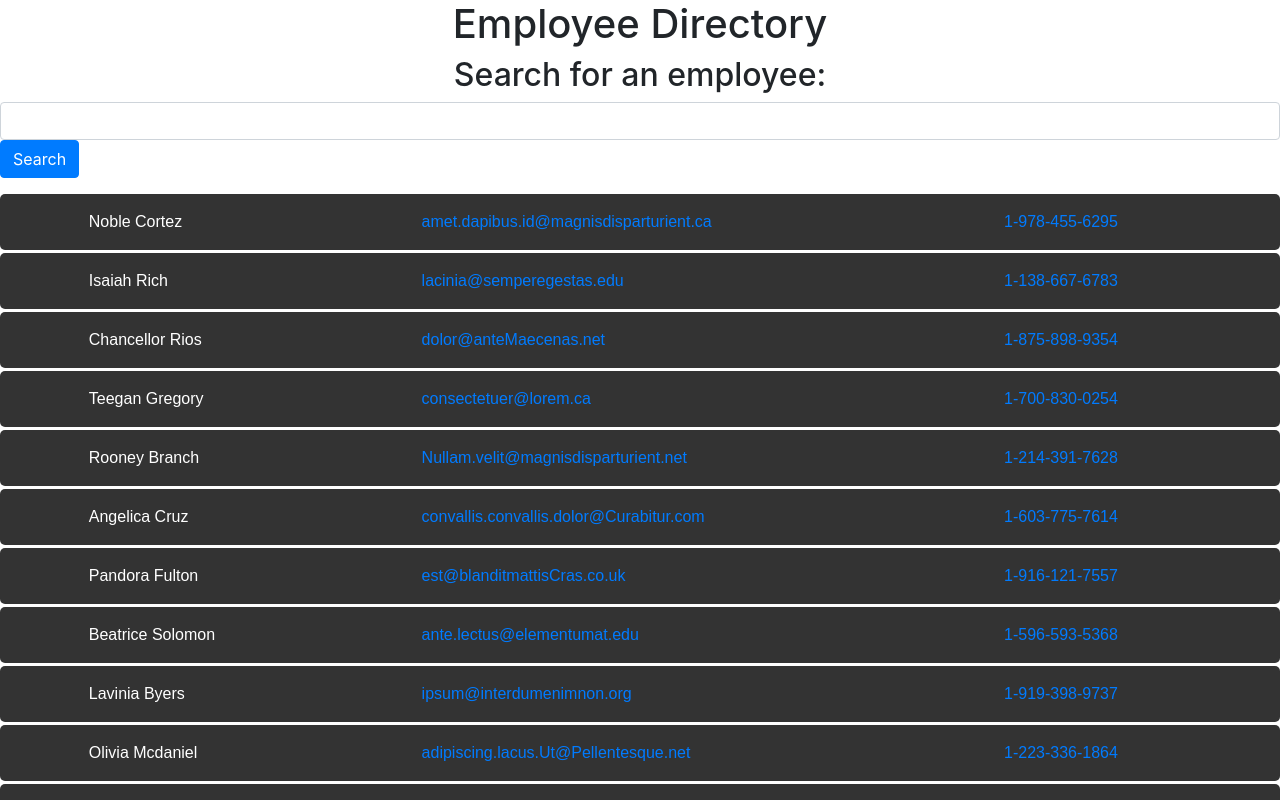
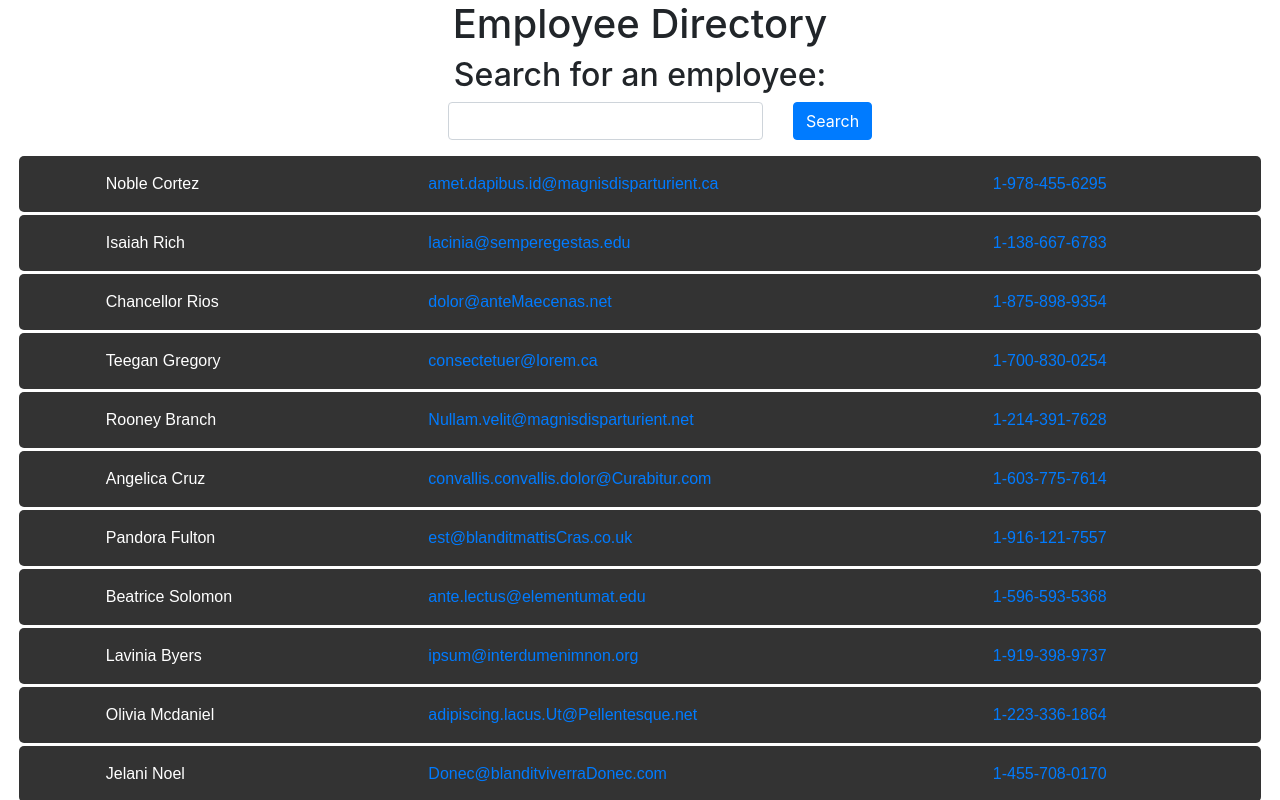
Before and after one commit to BrandonP321/employee-directory, a React (Create React App) app: page / in a window 1280 px wide. Shown: the top 800 px of the page. Built offline with nearby package versions, Linux system fonts and the light colour scheme.

Commit message:
added styling to search bar

```diff
--- a/src/components/EmployeeCard/style.css
+++ b/src/components/EmployeeCard/style.css
@@ -1,10 +1,12 @@
 .employeeCard {
     padding: 2vh;
     background-color: rgb(51, 51, 51);
+    margin: 0 auto;
     margin-bottom: 3px;
     color: white;
     font-family: Arial, Helvetica, sans-serif;
     border-radius: 5px;
+    width: 97%;
 }
 
 .employeeName, .employeePhone {
--- a/src/components/SearchBar/index.js
+++ b/src/components/SearchBar/index.js
@@ -1,4 +1,5 @@
 import React from 'react'
+import './style.css'
 
 export default function SearchBar(props) {
     return (
@@ -9,8 +10,14 @@ export default function SearchBar(props) {
             </datalist>
             <form onSubmit={props.handleSearch}>
                 <div class='form-group'>
-                    <input list='employeesList' type='text' class='form-control' id='employeeInput'></input>
-                    <button type='submit' class='btn btn-primary'>Search</button>
+                    <div class='row'>
+                        <div class='col-md-10'>
+                            <input list='employeesList' type='text' class='form-control' id='employeeInput'></input>
+                        </div>
+                        <div class='col-md-2'>
+                            <button type='submit' class='btn btn-primary'>Search</button>
+                        </div>
+                    </div>
                 </div>
             </form>
         </div>
--- a/src/components/SearchBar/style.css
+++ b/src/components/SearchBar/style.css
@@ -0,0 +1,4 @@
+form {
+    width: 30%;
+    margin: 0 auto;
+}
--- a/src/pages/Home.js
+++ b/src/pages/Home.js
@@ -13,12 +13,14 @@ export default class Home extends Component {
         event.preventDefault();
 
         // grab value from input form
-        const userSearch = event.target.children[0].children[0].value
+        const userSearch = event.target.children[0].children[0].children[0].children[0].value
+
+        console.log(userSearch)
 
         // match all employees who match the search
         const newEmployees = employees.filter(employee => {
             // REGEX for checking employee name
-            const nameRegex = new RegExp('^' + userSearch + '.', 'i')
+            const nameRegex = new RegExp('^' + userSearch, 'i')
 
             // check if the user's query matches atleast the beginning of the employees full name
             return nameRegex.test(employee.name)
```
